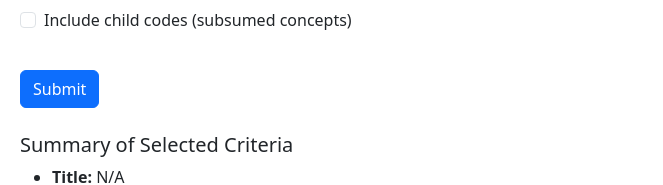
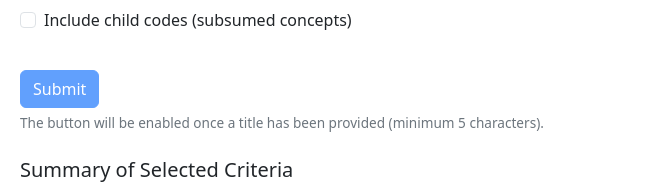
Before and after one commit to kaicode/barts-cohort-tool, a React (Create React App) app in the folder frontend/: page / in a window 1280 px wide. Shown: the part 1645-1830 px from the top of the page, without its empty margins (0-663 px from the left). Built offline with nearby package versions, Linux system fonts and the light colour scheme.

Commit message:
Add control of submit button

```diff
--- a/frontend/src/App.js
+++ b/frontend/src/App.js
@@ -248,7 +248,16 @@ function CohortForm() {
           )}
         </Form.Group>
 
-        <Button variant="primary" type="submit">Submit</Button>
+        <Button
+          variant="primary"
+          type="submit"
+          disabled={title.trim().length < 5 || loading}
+        >
+          {loading ? <><Spinner animation="border" size="sm" /> Processing...</> : "Submit"}
+        </Button>
+        <div style={{ fontSize: "0.85rem", color: "#6c757d", marginTop: "5px" }}>
+          The button will be enabled once a title has been provided (minimum 5 characters).
+        </div>
       </Form>
 
       <h5 style={{ marginTop: '25px' }}>Summary of Selected Criteria</h5>
```
